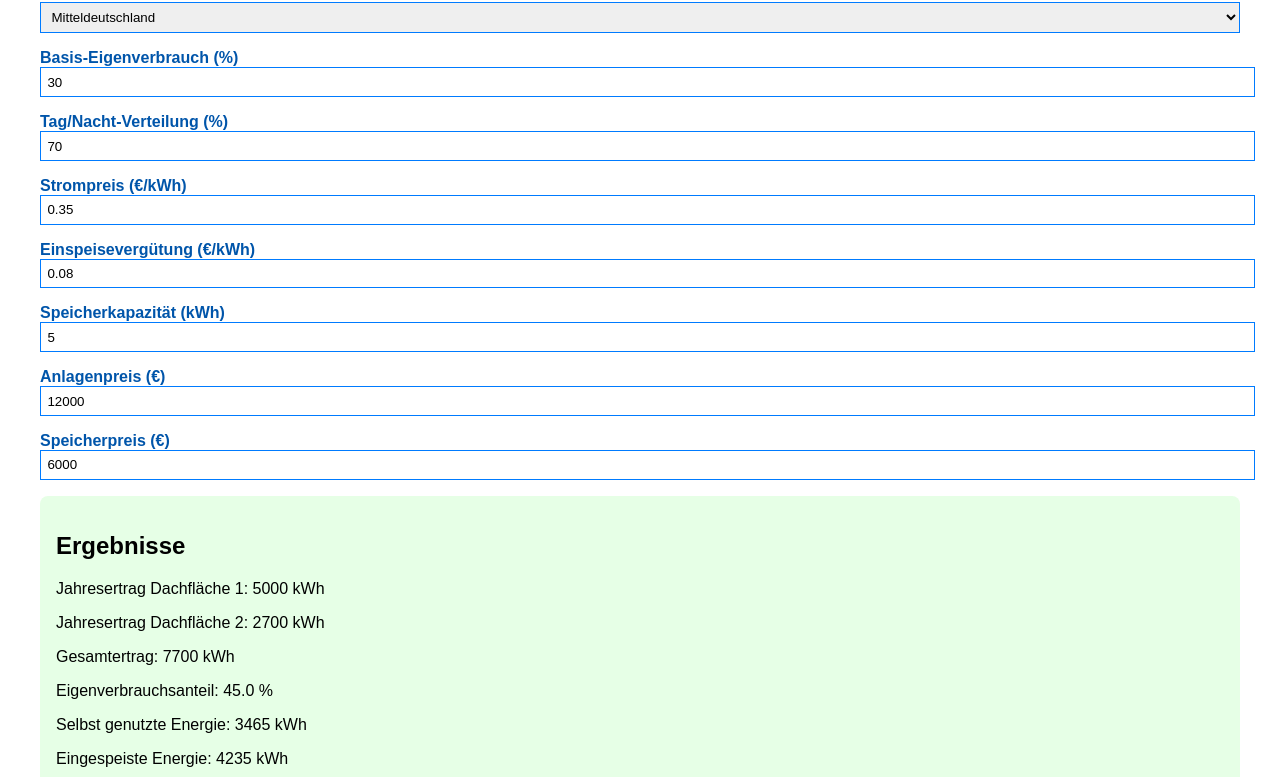
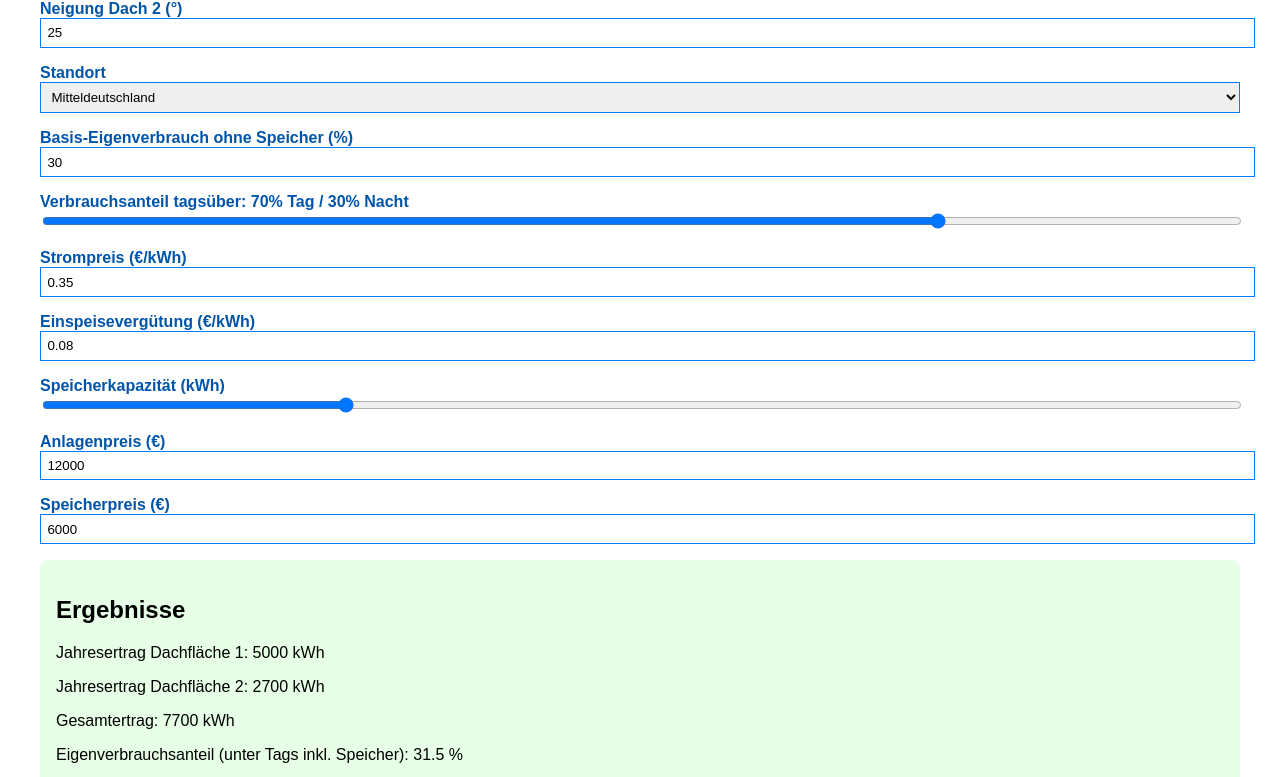
Before and after one commit to weyrauchgroup/pv-ertragsrechner, a React (Create React App) app: page / in a window 1280 px wide. Shown: the part 523-1300 px from the top of the page. Built offline with nearby package versions, Linux system fonts and the light colour scheme.

Commit message:
Add files via upload

```diff
--- a/src/App.js
+++ b/src/App.js
@@ -68,9 +68,12 @@ export default function App() {
   const yield2 = calcYield(inputs.roof2_kwp, inputs.roof2_orientation, inputs.roof2_tilt);
   const totalYield = yield1 + yield2;
 
+  // Verbesserte Eigenverbrauchslogik inkl. Tag/Nacht
+  const dayShare = inputs.dayNightSplit / 100;
   const storageEffect = Math.min(inputs.storageCapacity / 10, 1);
-  const selfUseRate = Math.min(inputs.selfUsePercent + storageEffect * 30, 100);
-  const selfUsed = (totalYield * selfUseRate) / 100;
+  const selfUseBase = inputs.selfUsePercent / 100;
+  const enhancedSelfUse = Math.min((selfUseBase + storageEffect * 0.3) * dayShare, 1);
+  const selfUsed = totalYield * enhancedSelfUse;
   const fedIn = totalYield - selfUsed;
   const saving = selfUsed * inputs.electricityPrice;
   const feedInRevenue = fedIn * inputs.feedInTariff;
@@ -78,10 +81,21 @@ export default function App() {
   const totalCost = inputs.systemCost + inputs.storageCost;
   const payback = totalRevenue > 0 ? totalCost / totalRevenue : Infinity;
 
-  const renderInput = (key, label, isSelect = false, options = []) => (
+  const renderInput = (key, label, isSelect = false, options = [], isSlider = false, min = 0, max = 100, step = 1) => (
     <div key={key} style={{ marginBottom: "1rem" }}>
       <label style={{ display: "block", fontWeight: "bold", color: "#0055aa" }}>{label}</label>
-      {isSelect ? (
+      {isSlider ? (
+        <input
+          type="range"
+          name={key}
+          value={inputs[key]}
+          min={min}
+          max={max}
+          step={step}
+          onChange={handleChange}
+          style={{ width: "100%" }}
+        />
+      ) : isSelect ? (
         <select
           name={key}
           value={inputs[key]}
@@ -106,6 +120,7 @@ export default function App() {
 
   return (
     <div style={{ fontFamily: "sans-serif", padding: "2rem" }}>
+      <img src="/logo192.png" alt="Firmenlogo" style={{ height: "60px", marginBottom: "1rem" }} />
       <h1>PV-Ertragsrechner</h1>
       {renderInput("roof1_kwp", "Dachfläche 1 (kWp)")}
       {renderInput("roof1_orientation", "Ausrichtung Dach 1", true, Object.keys(orientationFactor))}
@@ -116,11 +131,11 @@ export default function App() {
       {renderInput("roof2_tilt", "Neigung Dach 2 (°)")}
 
       {renderInput("region", "Standort", true, Object.keys(regions))}
-      {renderInput("selfUsePercent", "Basis-Eigenverbrauch (%)")}
-      {renderInput("dayNightSplit", "Tag/Nacht-Verteilung (%)")}
+      {renderInput("selfUsePercent", "Basis-Eigenverbrauch ohne Speicher (%)", false)}
+      {renderInput("dayNightSplit", `Verbrauchsanteil tagsüber: ${inputs.dayNightSplit}% Tag / ${100 - inputs.dayNightSplit}% Nacht`, false, [], true, 10, 90)}
       {renderInput("electricityPrice", "Strompreis (€/kWh)")}
       {renderInput("feedInTariff", "Einspeisevergütung (€/kWh)")}
-      {renderInput("storageCapacity", "Speicherkapazität (kWh)")}
+      {renderInput("storageCapacity", "Speicherkapazität (kWh)", false, [], true, 0, 20)}
       {renderInput("systemCost", "Anlagenpreis (€)")}
       {renderInput("storageCost", "Speicherpreis (€)")}
 
@@ -129,7 +144,7 @@ export default function App() {
         <p>Jahresertrag Dachfläche 1: {yield1.toFixed(0)} kWh</p>
         <p>Jahresertrag Dachfläche 2: {yield2.toFixed(0)} kWh</p>
         <p>Gesamtertrag: {totalYield.toFixed(0)} kWh</p>
-        <p>Eigenverbrauchsanteil: {selfUseRate.toFixed(1)} %</p>
+        <p>Eigenverbrauchsanteil (unter Tags inkl. Speicher): {(enhancedSelfUse * 100).toFixed(1)} %</p>
         <p>Selbst genutzte Energie: {selfUsed.toFixed(0)} kWh</p>
         <p>Eingespeiste Energie: {fedIn.toFixed(0)} kWh</p>
         <p>Stromkostenersparnis: {saving.toFixed(2)} €</p>
```
